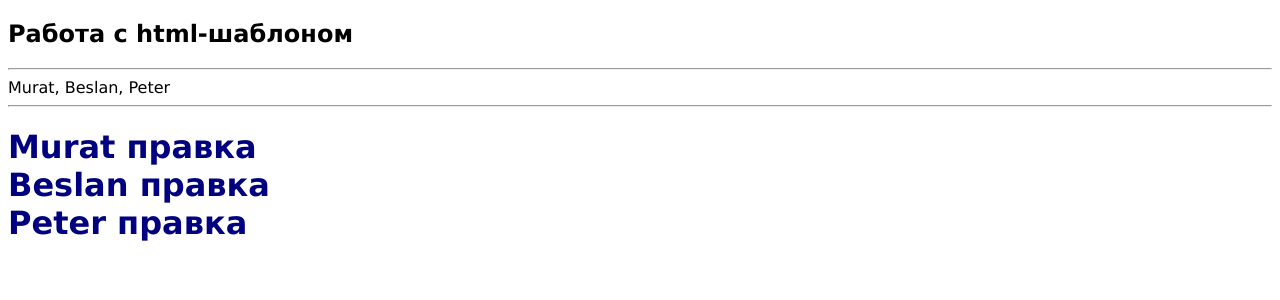
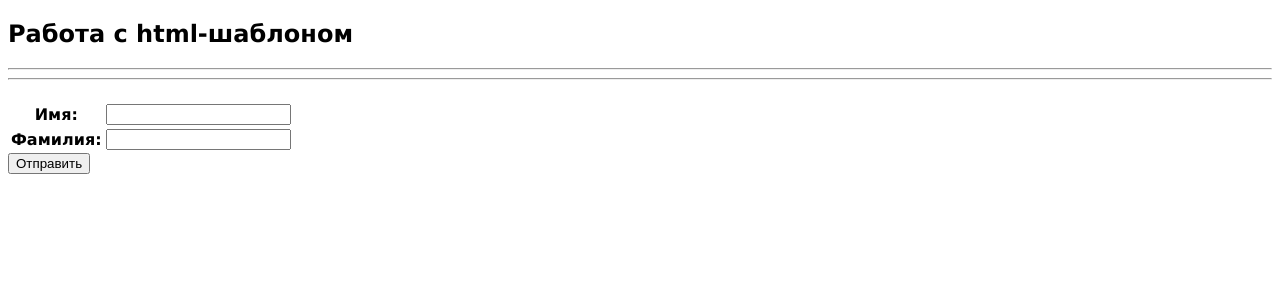
Before and after one commit to TarumK/MySite, a Django app: page /form/ in a window 1280 px wide. Shown: the top 300 px of the page. Run offline with Django 4.2, Linux system fonts and the light colour scheme.

Commit message:
Добавил форму отправки

```diff
--- /dev/null
+++ b/MyApp/forms.py
@@ -0,0 +1,7 @@
+from django import forms
+
+
+class UserForm(forms.Form):
+
+    fname = forms.CharField(label="Имя")
+    lname = forms.CharField(label="Фамилия")
--- a/MyApp/templates/index.html
+++ b/MyApp/templates/index.html
@@ -12,10 +12,18 @@
 {{ name|join:', ' }}
 <hr>
 <h1>
-{% for n in name %}
+    {% for n in name %}
 
-{{ n|add:' правка' }}
-<br>
-{% endfor %}
+    {{ n|add:' правка' }}
+    <br>
+    {% endfor %}
+
 </h1>
+<form metho="POST">
+    {% csrf_token %}
+<table>
+{{ form }}
+</table>
+    <input type="submit" value="Отправить">
+</form>
 </body>
--- a/MyApp/views.py
+++ b/MyApp/views.py
@@ -1,5 +1,6 @@
 from django.shortcuts import render
 from django.http import HttpResponse, HttpResponseForbidden
+from .forms import UserForm
 # Create your views here.
 
 
@@ -29,7 +30,8 @@ def info(request):
 def form(request):
     name = ['Murat', 'Beslan', 'Peter']
     data = {'name': name}
-    return render(request, 'index.html', context=data)
+    user_form = UserForm()
+    return render(request, 'index.html', {"form": user_form})
 
 def e403(request):
     return HttpResponseForbidden()
--- a/MySite/urls.py
+++ b/MySite/urls.py
@@ -19,7 +19,7 @@ from MyApp import views
 
 urlpatterns = [
     path('admin/', admin.site.urls),
-    path('', views.index, name='index'),
+    path('', views.form, name='form'),
     path('about/', views.about, kwargs={'name': 'Мурат', 'age': 40}),
     path('contact/', views.contact),
     path('form/', views.form),
```
